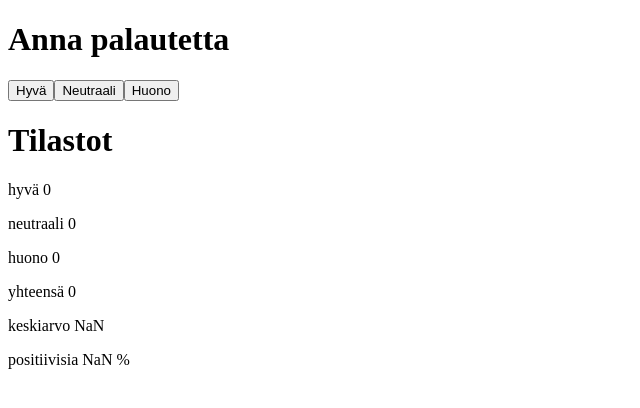
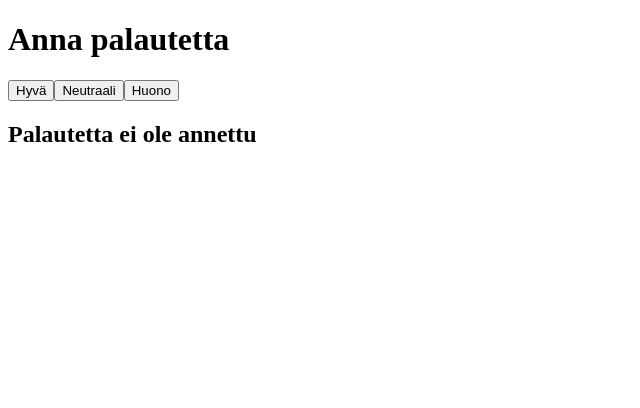
Before and after one commit to Catairna/full-stack-open-sy, a React (Vite) app in the folder osa1/unicafe/: page / in a window 1280 px wide. Shown: the top 408 px of the page, without its empty margins (0-640 px from the left). Built offline with nearby package versions, Linux system fonts and the light colour scheme.

Commit message:
add unicafe step4

```diff
--- a/osa1/unicafe/src/App.jsx
+++ b/osa1/unicafe/src/App.jsx
@@ -1,7 +1,11 @@
 import { useState } from 'react'
 
 const Statistics = (props) => {
-console.log(props)
+if (props.all === 0) {
+  return (
+    <h2>Palautetta ei ole annettu</h2>
+  )
+}
   return (
     <div>
     <h1>Tilastot</h1>
@@ -54,6 +58,7 @@ const App = () => {
               Huono
           </button>
 
+
           <Statistics
             good={good}
             neutral={neutral}
```
